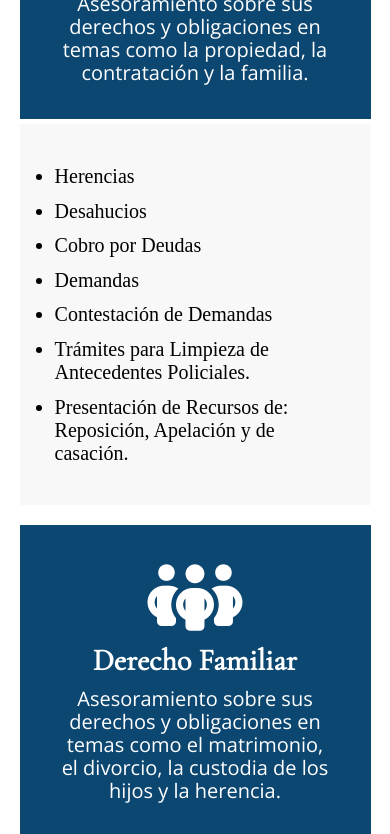
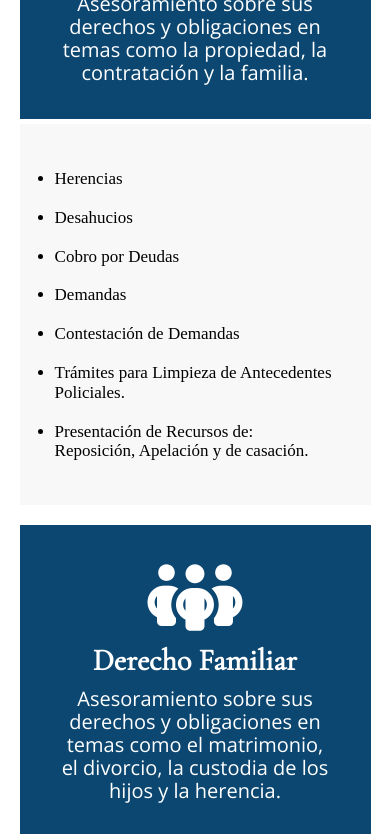
Before and after one commit to Kenvitoro/abogacia, a website built with Vite: page services.html in a window 390 px wide. Shown: the part 654-1488 px from the top of the page. Built offline with nearby package versions, Linux system fonts and the light colour scheme.

Commit message:
services font responsive

```diff
--- a/CSS/style.css
+++ b/CSS/style.css
@@ -1059,7 +1059,7 @@ grid-column-end: 4;
 
 
 .services-card_description ul li{
-  font-size: var(--font-size-normal);
+  font-size: 1.7rem;
 }
 
 
```
